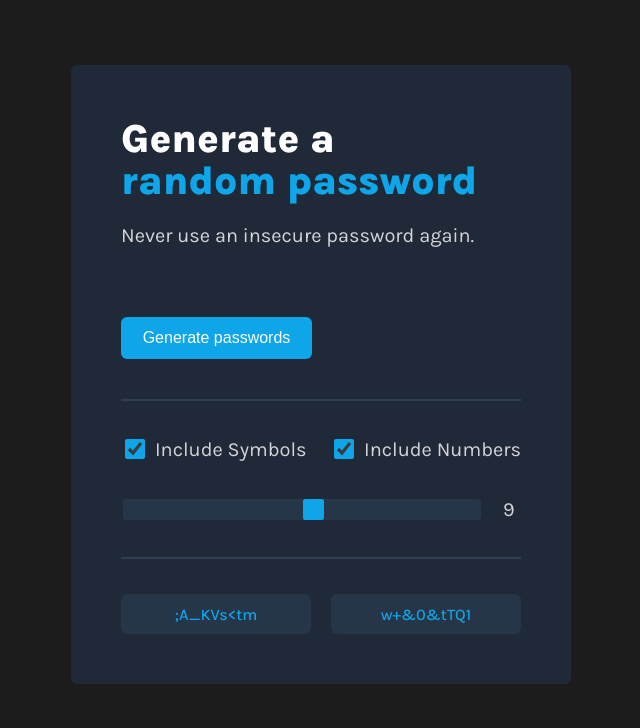
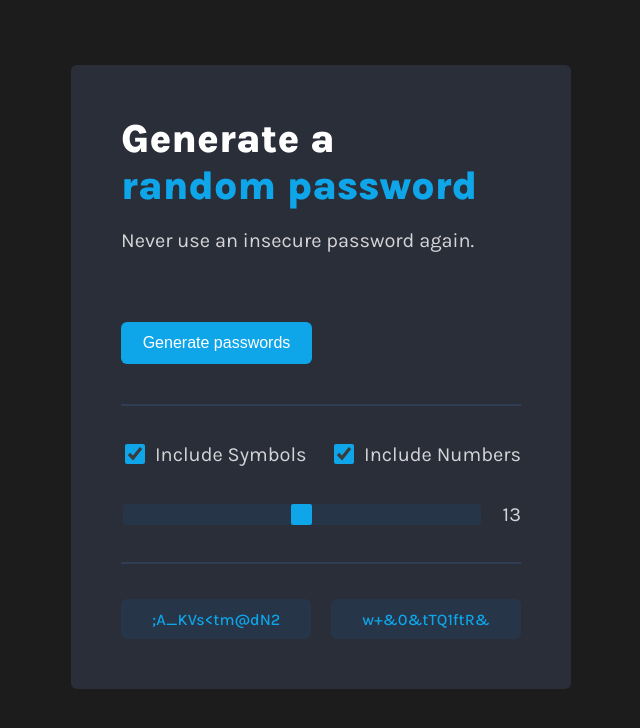
Before and after one commit to nancygespens/password-generator, a website built with Vite: page index.html in a window 1280 px wide. Both pictures are taken after a click on the button "Generate passwords". Shown: the whole page, without its empty margins (319-959 px from the left). Built offline with nearby package versions, Linux system fonts and the light colour scheme; a web font is replaced by a local one.

Commit message:
Improved UI/UX, added interactivity, and enhanced password generation functionality
- Enabled cursor pointer for password divs after password generation to indicate interactivity.
- Enhanced filter section with clearer structure using <form> and improved checkbox labels for better accessibility.
- Adjusted the design for improved contrast and readability (e.g., button colors and password field backgrounds).
- Added comments and improved naming conventions for better code clarity and maintainability.

```diff
--- a/index.css
+++ b/index.css
@@ -1,32 +1,33 @@
 body {
     font-family: Karla;
     background: #1C1C1C;
-    margin:65px;
+    margin: 65px;
 }
 
 #generator {
-    margin:auto;
+    margin: auto;
     height: auto;
     width: 400px;
-    background: #1F2937;
-    color:white;
+    background: #2A2E39;
+    color: white;
     padding: 50px;
     border-radius: 6px;
     align-content: center;
 }
 
-/* TOP */
-
-h2 {
+h1 {
     font-size: 40px;
     font-weight: 800;
-    margin:0;
+    margin: 0;
 }
 
-.h.two {
-    color:#0EA5E9;
+h1 span {
+    color: #0EA5E9;
     margin-top: -5px;
+    font-size: 40px;
+    font-weight: 800;
     margin-bottom: 10px;
+    white-space: nowrap;
 }
 
 p {
@@ -35,25 +36,26 @@ p {
     color: #D5D4D8;
 }
 
-/* MIDDLE */
-
+/* Button styling */
 #btn {
     font-size: 16px;
     font-weight: 500;
     width: 191px;
     height: 42px;
-    color:white;
+    color: white;
     background: #0EA5E9;
     border: none;
     border-radius: 6px;
     margin: 50px 0 35px 0;
+    cursor: pointer; /* Indicates interactivity */
 }
 
 #btn:hover {
-    background-color:#0C4A6E;
+    background-color: #0C4A6E;
     transition: 0.7s;
 }
 
+/* Filters styling */
 .filters {
     font-family: Karla;
     font-size: 16px;
@@ -80,10 +82,9 @@ input[type="checkbox"] {
 label {
     display: inline-flex;
     align-items: center;
-
 }
 
-.range-box{
+.range-box {
     display: flex;
     justify-content: space-between;
     gap: 20px;
@@ -116,10 +117,7 @@ span {
     color: #D5D4D8;
 }
 
-
-
-/* BOTTOM */
-
+/* Bottom section */
 hr {
     border: 1px solid #2F3E53;
     margin: 35px 0;
@@ -131,7 +129,7 @@ hr {
 
 #passwords {
     display: flex;
-    gap:20px;
+    gap: 20px;
 }
 
 .form {
@@ -144,9 +142,15 @@ hr {
     color: #0EA5E9;
     font-size: 16px;
     font-weight: 500;
+    cursor: not-allowed; /* Disabled cursor initially */
 }
 
 .form:hover {
-    background-color:#0C4A6E;
+    background-color: #0C4A6E;
     transition: 0.7s;
 }
+
+/* When passwords are generated */
+.form.active {
+    cursor: pointer; /* Indicate clickability when passwords are available */
+}
--- a/index.html
+++ b/index.html
@@ -2,6 +2,7 @@
 <html lang="en">
 <head>
     <meta charset="UTF-8">
+    <meta name="viewport" content="width=device-width, initial-scale=1.0"> <!-- Added viewport meta tag -->
     <title>Password Generator</title>
     <link rel="stylesheet" href="index.css">
     <link rel="preconnect" href="https://fonts.googleapis.com">
@@ -11,8 +12,8 @@
 
 <body>
     <div id="generator">
-        <h2 class="h one">Generate a</h2>
-        <h2 class="h two">random password</h2>
+        <!-- Header section -->
+        <h1>Generate a <span>random password</span></h1> <!-- Used h1 and span for readability -->
 
         <p>Never use an insecure password again.</p>
 
@@ -20,8 +21,8 @@
 
         <hr class="line one">
 
-        <!-- FILTERS -->
-         <div class="filters">
+        <!-- Filter section wrapped in a form -->
+        <form class="filters">
             <div class="filter">
                 <label>
                     <input type="checkbox" id="include-symbols" checked>
@@ -34,8 +35,8 @@
             </div>
 
             <div class="range-box">
-            <input type="range" id="length" min="1" max="16" value="9">
-            <span class="slider-number" id="slider-number">9</span>
+                <input type="range" id="length" min="8" max="18" value="13"> <!-- Set minimum to 8 for security -->
+                <span class="slider-number" id="slider-number">13</span>
             </div>
 
             <hr>
@@ -44,6 +45,7 @@
                 <div class="form one" id="form-one"></div>
                 <div class="form two" id="form-two"></div>
             </div>
+        </form>
     </div>
 
     <script src="index.js"></script>
--- a/index.js
+++ b/index.js
@@ -1,15 +1,14 @@
-const characters = ["A","B","C","D","E","F","G","H","I","J","K","L","M","N","O","P","Q","R","S","T","U","V","W","X","Y","Z","a","b","c","d","e","f","g","h","i","j","k","l","m","n","o","p","q","r","s","t","u","v","w","x","y","z", "0", "1", "2", "3", "4", "5", "6", "7", "8", "9","~","`","!","@","#","$","%","^","&","*","(",")","_","-","+","=","{","[","}","]",",","|",":",";","<",">",".","?",
-"/"];
+const characters = ["A","B","C","D","E","F","G","H","I","J","K","L","M","N","O","P","Q","R","S","T","U","V","W","X","Y","Z","a","b","c","d","e","f","g","h","i","j","k","l","m","n","o","p","q","r","s","t","u","v","w","x","y","z", "0", "1", "2", "3", "4", "5", "6", "7", "8", "9","~","`","!","@","#","$","%","^","&","*","(",")","_","-","+","=","{","[","}","]",",","|",":",";","<",">",".","?","/"];
 const letters = characters.slice(0, 52); // A-Z and a-z
 const numbers = characters.slice(52, 62); // 0-9
 const symbols = characters.slice(62); // Special symbols
 
-let lengthSlider = document.getElementById("length");
-let sliderNumber = document.getElementById("slider-number");
+const lengthSlider = document.getElementById("length");
+const sliderNumber = document.getElementById("slider-number");
 
-let formOne = document.getElementById("form-one")
-let formTwo = document.getElementById("form-two")
-let generateBtn = document.getElementById("btn")
+const formOne = document.getElementById("form-one");
+const formTwo = document.getElementById("form-two");
+const generateBtn = document.getElementById("btn");
 
 // Update slider display value dynamically
 lengthSlider.addEventListener("input", function() {
@@ -17,7 +16,7 @@ lengthSlider.addEventListener("input", function() {
 });
 
 generateBtn.addEventListener("click", function() {
-    let length = document.getElementById("length").value;
+    let length = lengthSlider.value;
     let includeSymbols = document.getElementById("include-symbols").checked;
     let includeNumbers = document.getElementById("include-numbers").checked;
 
@@ -37,23 +36,23 @@ generateBtn.addEventListener("click", function() {
 
     formOne.textContent = passwordOne;
     formTwo.textContent = passwordTwo;
+
+    // Enable cursor pointer after generation
+    formOne.classList.add("active");
+    formTwo.classList.add("active");
 });
 
-// Copy-on-Click Functionality
+// Copy-on-click functionality
 formOne.addEventListener("click", function() {
     if (formOne.textContent) {
         navigator.clipboard.writeText(formOne.textContent);
-        alert("Password 1 copied to clipboard!");
-    } else {
-        alert("No password generated yet.");
+        alert("Password copied to clipboard!");
     }
 });
 
 formTwo.addEventListener("click", function() {
     if (formTwo.textContent) {
         navigator.clipboard.writeText(formTwo.textContent);
-        alert("Password 2 copied to clipboard!");
-    } else {
-        alert("No password generated yet.");
+        alert("Password copied to clipboard!");
     }
 });
```
Lines whose indentation alone changed are shown as unchanged.
